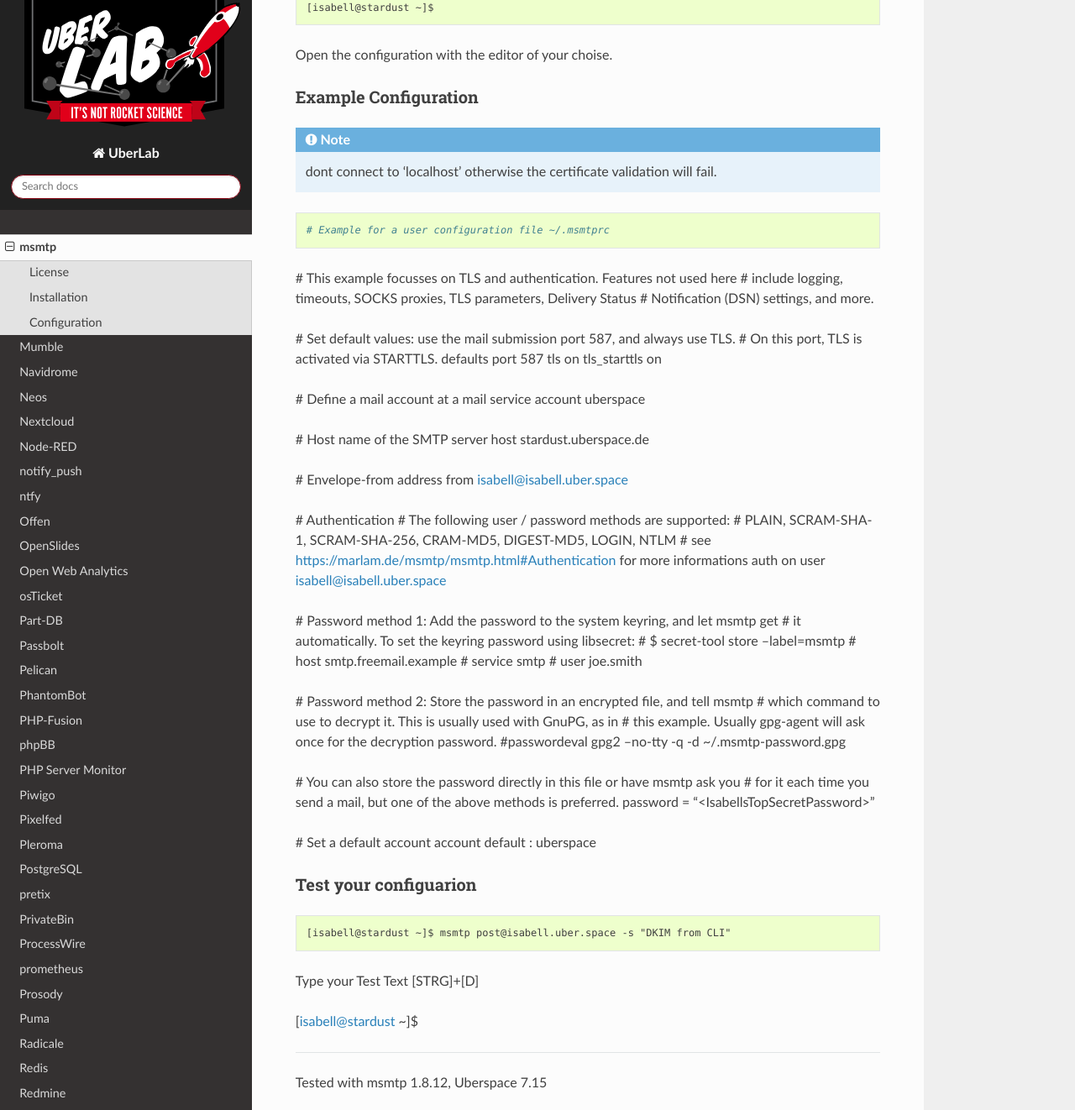
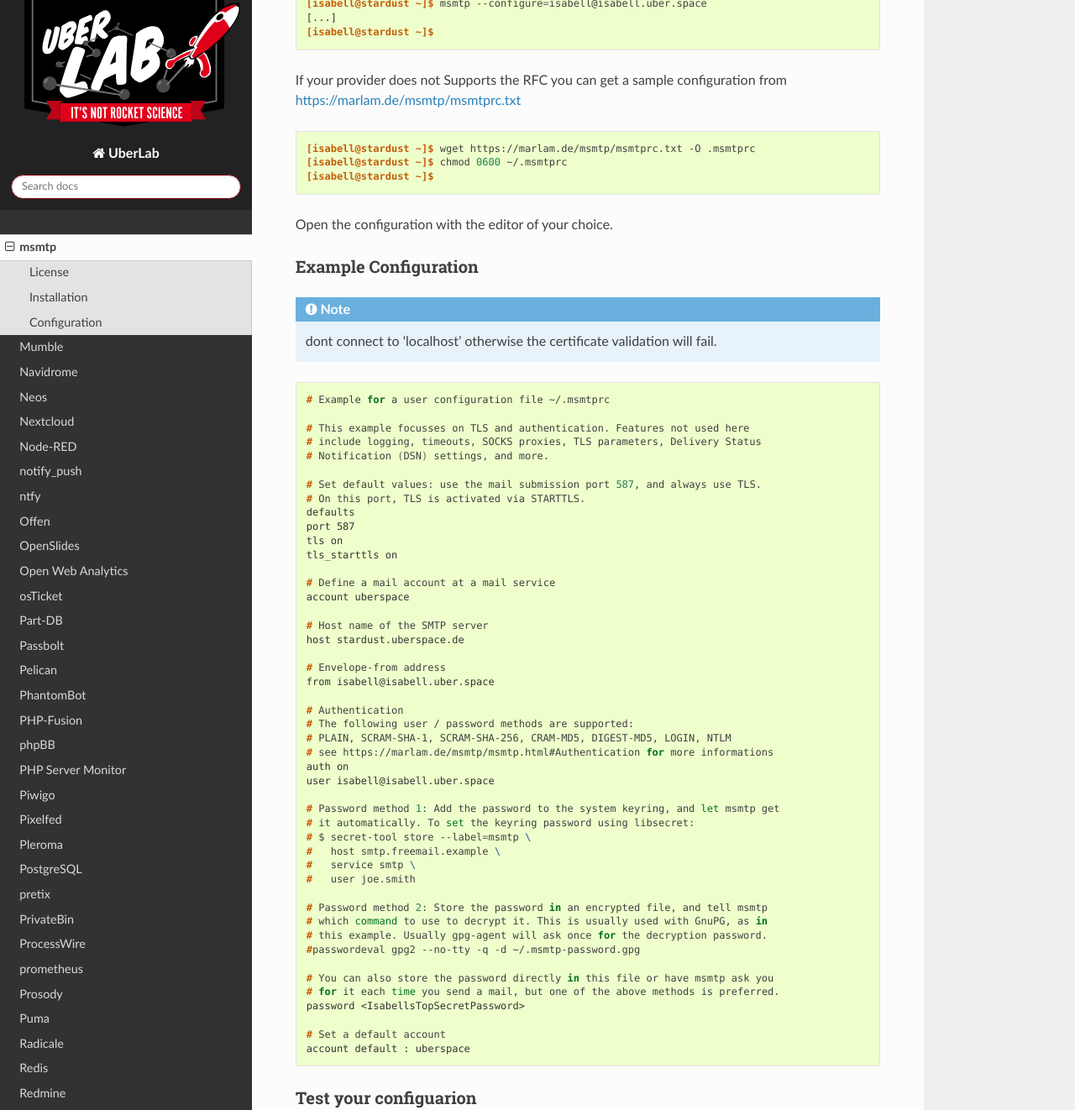
Before and after one commit to Uberspace/lab, a Sphinx documentation site: the page built from source/guide_msmtp.rst, in a window 1280 px wide and 1400 px high, scrolled down 2090 px, cut to the strip 0-1322 px from the top of the window. Shown: the whole strip at 84% size. Built offline with Sphinx 7.4.7 and the Read the Docs theme 2.0.0, drawn with Linux system fonts in a browser that asks for light colours; some of the changed text lies outside the part shown.

Commit message:
fix review points

```diff
--- a/source/guide_msmtp.rst
+++ b/source/guide_msmtp.rst
@@ -12,16 +12,19 @@
 
 .. tag_list::
 
-msmtp_ is a very simple SMTP Client, usable as sendmail_ and ssmtp_ alternative. msmtp_ is faily sendmail compatible.
+msmtp_ is a very simple SMTP Client, usable as sendmail_ and ssmtp_ alternative. msmtp is faily sendmail compatible.
 
 ----
 
 License
 =======
 
-All relevant legal information can be found here:
+msmtp is free software; you can redistribute it and/or modify it under the terms of the GNU General Public License as published by the Free Software Foundation; either version 3 of the License, or (at your option) any later version.
+
+More information can be found here:
 
   * https://marlam.de/msmtp/
+  * https://www.gnu.org/licenses/gpl-3.0.en.html
 
 ----
 
@@ -30,32 +33,32 @@
 
 Create and join a new directory, download version 1.8.12 (how is able to compile on U7 with GnuTLS 3.3.29) and unpack files:
 
-::
+.. code-block:: console
 
- [isabell@stardust ~]$ mkdir ~/msmtp; cd ~/msmtp
- [isabell@stardust msmtp]$ wget https://marlam.de/msmtp/releases/msmtp-1.8.12.tar.xz
- [isabell@stardust msmtp]$ tar -xvf msmtp-1.8.12.tar.xz --strip-components=1
- [isabell@stardust msmtp]$
+  [isabell@stardust ~]$ mkdir ~/msmtp; cd ~/msmtp
+  [isabell@stardust msmtp]$ wget https://marlam.de/msmtp/releases/msmtp-1.8.12.tar.xz
+  [isabell@stardust msmtp]$ tar -xvf msmtp-1.8.12.tar.xz --strip-components=1
+  [isabell@stardust msmtp]$
 
 
 Compile msmtp, install it and cleanup your home directory:
 
-::
+.. code-block:: console
 
-[isabell@stardust msmtp]$ ./configure --prefix=$HOME
-[...]
-Install prefix ......... : /home/isabell
-NLS support ............ : yes
-TLS support ............ : yes (Library: GnuTLS)
-IDN support ............ : no
-GNU SASL support ....... : no (most likely unnecessary)
-Libsecret support (GNOME): no
-MacOS X Keychain support : no
-Build msmtpd ............: yes
-[isabell@stardust msmtp]$ make; make install
-[...]
-[isabell@stardust msmtp]$ cd ~; rm msmtp -rf
-[isabell@stardust ~]$
+  [isabell@stardust msmtp]$ ./configure --prefix=$HOME --without-msmtpd
+  [...]
+  Install prefix ......... : /home/isabell
+  NLS support ............ : yes
+  TLS support ............ : yes (Library: GnuTLS)
+  IDN support ............ : no
+  GNU SASL support ....... : no (most likely unnecessary)
+  Libsecret support (GNOME): no
+  MacOS X Keychain support : no
+  Build msmtpd ............: no
+  [isabell@stardust msmtp]$ make; make install
+  [...]
+  [isabell@stardust msmtp]$ cd ~; rm msmtp -rf
+  [isabell@stardust ~]$
 
 Configuration
 =============
@@ -66,89 +69,92 @@
 If your provider Supports RFC 6186 (Use of SRV Records for Locating Email Submission/Access Services) you can easyly create a configuration.
 (Uberspace actually does not provide Support for RFC 6186)
 
-::
+.. code-block:: console
 
-[isabell@stardust ~]$ msmtp --configure=isabell@isabell.uber.space
-[...]
-[isabell@stardust ~]$
+  [isabell@stardust ~]$ msmtp --configure=isabell@isabell.uber.space
+  [...]
+  [isabell@stardust ~]$
 
 
 If your provider does not Supports the RFC you can get a sample configuration from https://marlam.de/msmtp/msmtprc.txt
 
-::
+.. code-block:: console
 
-[isabell@stardust ~]$ wget https://marlam.de/msmtp/msmtprc.txt -O .msmtprc
-[isabell@stardust ~]$ chmod 0600 ~/.msmtprc
-[isabell@stardust ~]$
+  [isabell@stardust ~]$ wget https://marlam.de/msmtp/msmtprc.txt -O .msmtprc
+  [isabell@stardust ~]$ chmod 0600 ~/.msmtprc
+  [isabell@stardust ~]$
 
-Open the configuration with the editor of your choise.
+Open the configuration with the editor of your choice.
 
 Example Configuration
 ---------------------
 
 .. note:: dont connect to 'localhost' otherwise the certificate validation will fail.
 
-::
+.. code-block:: console
 
-# Example for a user configuration file ~/.msmtprc
+  # Example for a user configuration file ~/.msmtprc
 
-# This example focusses on TLS and authentication. Features not used here
-# include logging, timeouts, SOCKS proxies, TLS parameters, Delivery Status
-# Notification (DSN) settings, and more.
+  # This example focusses on TLS and authentication. Features not used here
+  # include logging, timeouts, SOCKS proxies, TLS parameters, Delivery Status
+  # Notification (DSN) settings, and more.
 
-# Set default values: use the mail submission port 587, and always use TLS.
-# On this port, TLS is activated via STARTTLS.
-defaults
-port 587
-tls on
-tls_starttls on
+  # Set default values: use the mail submission port 587, and always use TLS.
+  # On this port, TLS is activated via STARTTLS.
+  defaults
+  port 587
+  tls on
+  tls_starttls on
 
-# Define a mail account at a mail service
-account uberspace
+  # Define a mail account at a mail service
+  account uberspace
 
-# Host name of the SMTP server
-host stardust.uberspace.de
+  # Host name of the SMTP server
+  host stardust.uberspace.de
 
-# Envelope-from address
-from isabell@isabell.uber.space
+  # Envelope-from address
+  from isabell@isabell.uber.space
 
-# Authentication
-# The following user / password methods are supported:
-# PLAIN, SCRAM-SHA-1, SCRAM-SHA-256, CRAM-MD5, DIGEST-MD5, LOGIN, NTLM
-# see https://marlam.de/msmtp/msmtp.html#Authentication for more informations
-auth on
-user isabell@isabell.uber.space
+  # Authentication
+  # The following user / password methods are supported:
+  # PLAIN, SCRAM-SHA-1, SCRAM-SHA-256, CRAM-MD5, DIGEST-MD5, LOGIN, NTLM
+  # see https://marlam.de/msmtp/msmtp.html#Authentication for more informations
+  auth on
+  user isabell@isabell.uber.space
 
-# Password method 1: Add the password to the system keyring, and let msmtp get
-# it automatically. To set the keyring password using libsecret:
-# $ secret-tool store --label=msmtp \
-#   host smtp.freemail.example \
-#   service smtp \
-#   user joe.smith
+  # Password method 1: Add the password to the system keyring, and let msmtp get
+  # it automatically. To set the keyring password using libsecret:
+  # $ secret-tool store --label=msmtp \
+  #   host smtp.freemail.example \
+  #   service smtp \
+  #   user joe.smith
 
-# Password method 2: Store the password in an encrypted file, and tell msmtp
-# which command to use to decrypt it. This is usually used with GnuPG, as in
-# this example. Usually gpg-agent will ask once for the decryption password.
-#passwordeval gpg2 --no-tty -q -d ~/.msmtp-password.gpg
+  # Password method 2: Store the password in an encrypted file, and tell msmtp
+  # which command to use to decrypt it. This is usually used with GnuPG, as in
+  # this example. Usually gpg-agent will ask once for the decryption password.
+  #passwordeval gpg2 --no-tty -q -d ~/.msmtp-password.gpg
 
-# You can also store the password directly in this file or have msmtp ask you
-# for it each time you send a mail, but one of the above methods is preferred.
-password = "<IsabellsTopSecretPassword>"
+  # You can also store the password directly in this file or have msmtp ask you
+  # for it each time you send a mail, but one of the above methods is preferred.
+  password <IsabellsTopSecretPassword>
 
-# Set a default account
-account default : uberspace
+  # Set a default account
+  account default : uberspace
 
 
 Test your configuarion
 -------------------
 
-::
+.. code-block:: console
 
-[isabell@stardust ~]$ msmtp post@isabell.uber.space -s "DKIM from CLI"
-Type your Test Text
-[STRG]+[D]
+[isabell@stardust ~]$ echo "Lorem ipsum dolor sit amet, consectetur adipisici elit" | msmtp post@isabell.uber.space
+[isabell@stardust ~]$
 
-[isabell@stardust ~]$
+
+:: _sendmail: https://www.sendmail.com/
+:: _msmtp: https://marlam.de/msmtp/
+:: _ssmtp: https://packages.qa.debian.org/s/ssmtp.html
+
 
 ----
 
```
